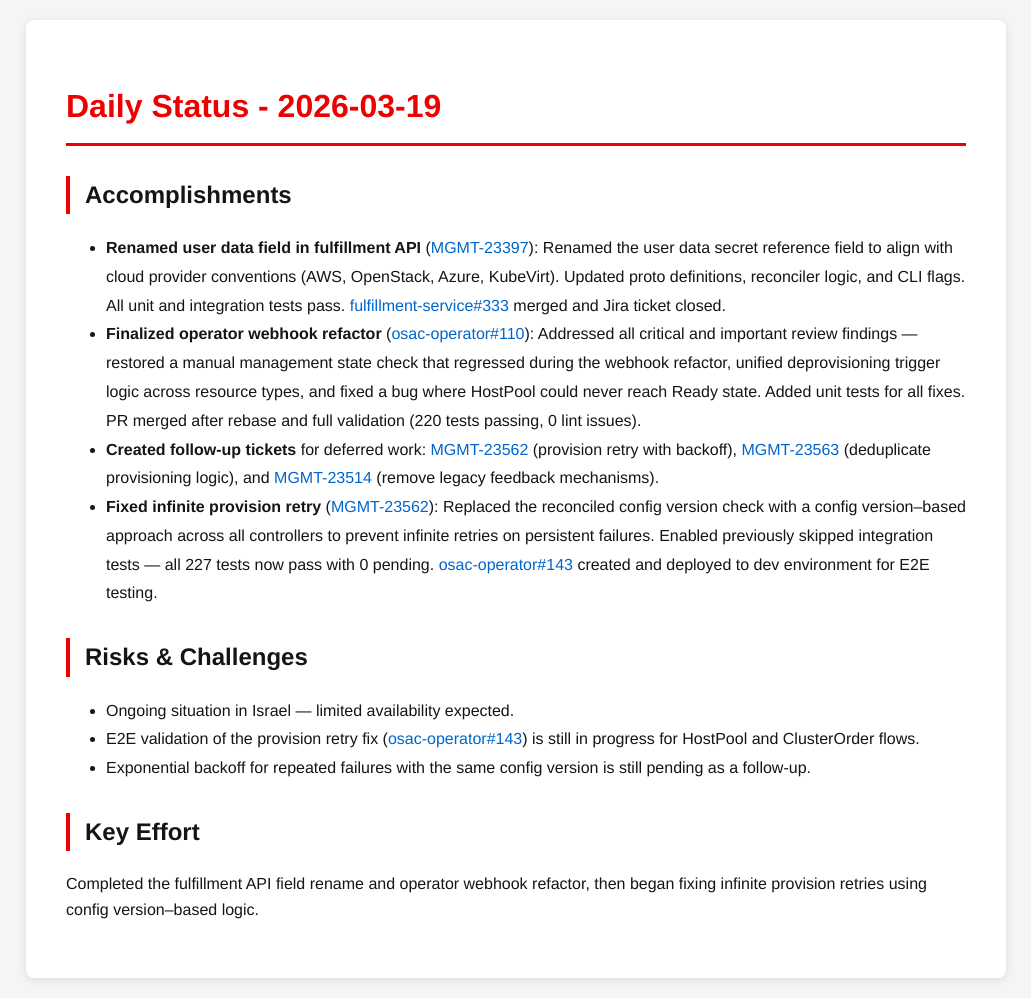
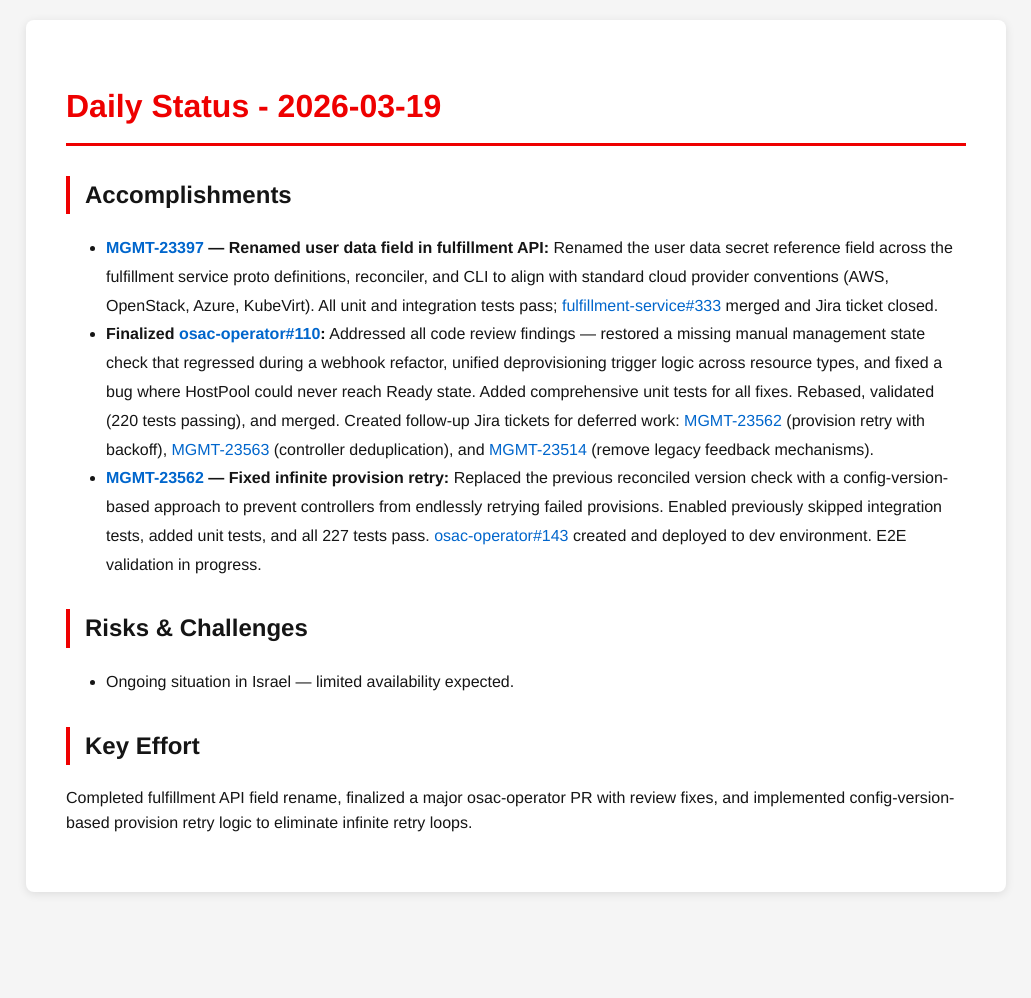
Before and after one commit to tzvatot/daily-status, a Jekyll site: the page built from 2026-03-19.md, in a window 1280 px wide. Shown: the whole page, without its empty margins (124-1155 px from the left). Built offline with Jekyll 4.4.1, drawn with Linux system fonts in a browser that asks for light colours; after the commit the page ends 912 px from its top, so only the background shows below that.

Commit message:
Daily status update - 2026-03-19

```diff
--- a/2026-03-19.md
+++ b/2026-03-19.md
@@ -7,15 +7,12 @@
 # Daily Status - 2026-03-19
 
 ## Accomplishments
-- **Renamed user data field in fulfillment API** ([MGMT-23397](https://issues.redhat.com/browse/MGMT-23397)): Renamed the user data secret reference field to align with cloud provider conventions (AWS, OpenStack, Azure, KubeVirt). Updated proto definitions, reconciler logic, and CLI flags. All unit and integration tests pass. [fulfillment-service#333](https://github.com/osac-project/fulfillment-service/pull/333) merged and Jira ticket closed.
-- **Finalized operator webhook refactor** ([osac-operator#110](https://github.com/osac-project/osac-operator/pull/110)): Addressed all critical and important review findings — restored a manual management state check that regressed during the webhook refactor, unified deprovisioning trigger logic across resource types, and fixed a bug where HostPool could never reach Ready state. Added unit tests for all fixes. PR merged after rebase and full validation (220 tests passing, 0 lint issues).
-- **Created follow-up tickets** for deferred work: [MGMT-23562](https://issues.redhat.com/browse/MGMT-23562) (provision retry with backoff), [MGMT-23563](https://issues.redhat.com/browse/MGMT-23563) (deduplicate provisioning logic), and [MGMT-23514](https://issues.redhat.com/browse/MGMT-23514) (remove legacy feedback mechanisms).
-- **Fixed infinite provision retry** ([MGMT-23562](https://issues.redhat.com/browse/MGMT-23562)): Replaced the reconciled config version check with a config version–based approach across all controllers to prevent infinite retries on persistent failures. Enabled previously skipped integration tests — all 227 tests now pass with 0 pending. [osac-operator#143](https://github.com/osac-project/osac-operator/pull/143) created and deployed to dev environment for E2E testing.
+- **[MGMT-23397](https://issues.redhat.com/browse/MGMT-23397) — Renamed user data field in fulfillment API:** Renamed the user data secret reference field across the fulfillment service proto definitions, reconciler, and CLI to align with standard cloud provider conventions (AWS, OpenStack, Azure, KubeVirt). All unit and integration tests pass; [fulfillment-service#333](https://github.com/osac-project/fulfillment-service/pull/333) merged and Jira ticket closed.
+- **Finalized [osac-operator#110](https://github.com/osac-project/osac-operator/pull/110):** Addressed all code review findings — restored a missing manual management state check that regressed during a webhook refactor, unified deprovisioning trigger logic across resource types, and fixed a bug where HostPool could never reach Ready state. Added comprehensive unit tests for all fixes. Rebased, validated (220 tests passing), and merged. Created follow-up Jira tickets for deferred work: [MGMT-23562](https://issues.redhat.com/browse/MGMT-23562) (provision retry with backoff), [MGMT-23563](https://issues.redhat.com/browse/MGMT-23563) (controller deduplication), and [MGMT-23514](https://issues.redhat.com/browse/MGMT-23514) (remove legacy feedback mechanisms).
+- **[MGMT-23562](https://issues.redhat.com/browse/MGMT-23562) — Fixed infinite provision retry:** Replaced the previous reconciled version check with a config-version-based approach to prevent controllers from endlessly retrying failed provisions. Enabled previously skipped integration tests, added unit tests, and all 227 tests pass. [osac-operator#143](https://github.com/osac-project/osac-operator/pull/143) created and deployed to dev environment. E2E validation in progress.
 
 ## Risks & Challenges
 - Ongoing situation in Israel — limited availability expected.
-- E2E validation of the provision retry fix ([osac-operator#143](https://github.com/osac-project/osac-operator/pull/143)) is still in progress for HostPool and ClusterOrder flows.
-- Exponential backoff for repeated failures with the same config version is still pending as a follow-up.
 
 ## Key Effort
-Completed the fulfillment API field rename and operator webhook refactor, then began fixing infinite provision retries using config version–based logic.
+Completed fulfillment API field rename, finalized a major osac-operator PR with review fixes, and implemented config-version-based provision retry logic to eliminate infinite retry loops.
```
